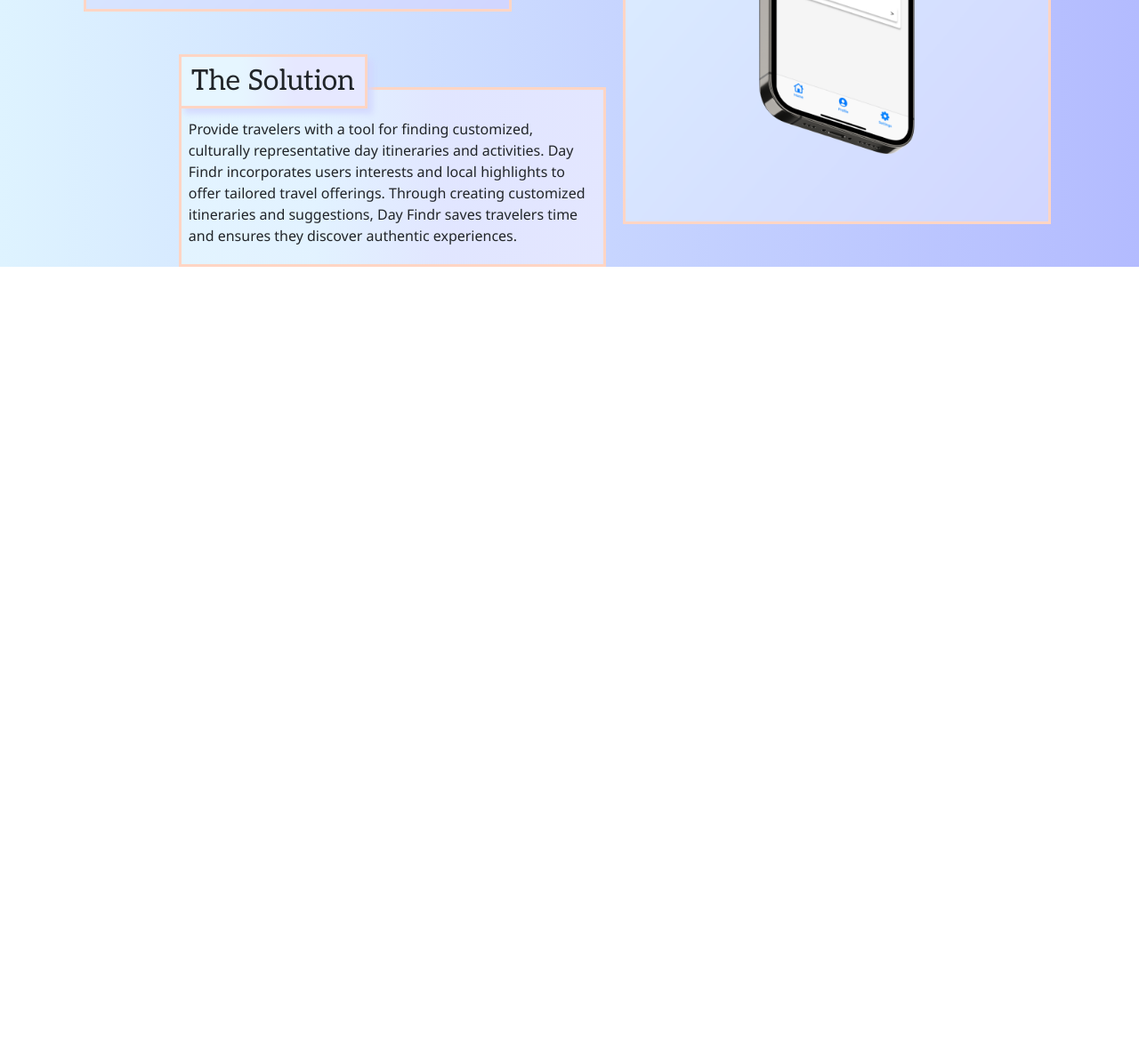
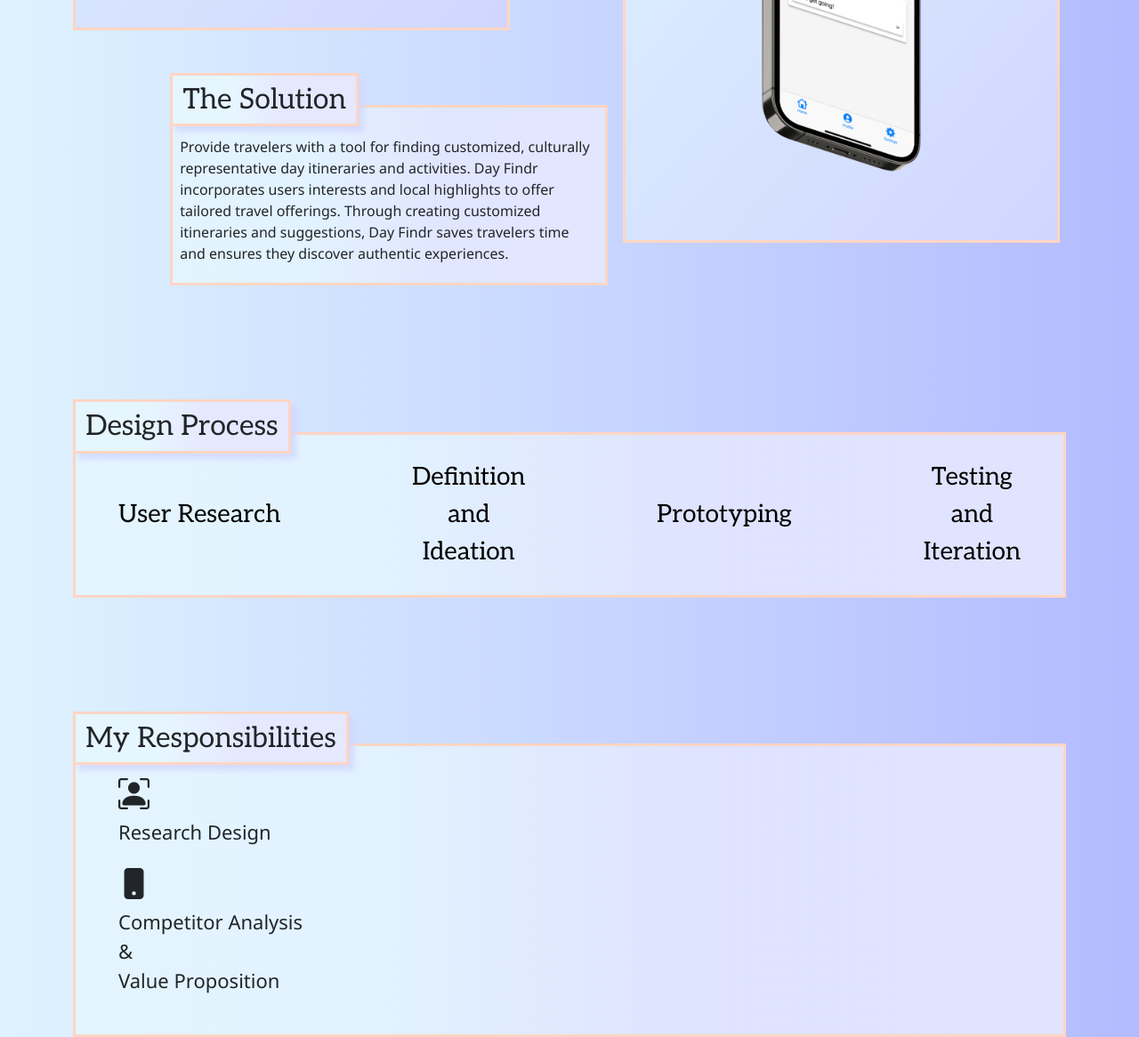
Before and after one commit to jordanmodic/uofo-hw-20, a plain HTML site: page index.html in a window 1280 px wide. Shown: the part 1356-2522 px from the top of the page at 89% size. Before the commit the page ends 1656 px from the top, so only its background shows below. Drawn offline with nearby package versions, Linux system fonts and the light colour scheme.

Commit message:
Added More Cards and Sections

```diff
--- a/css/style.css
+++ b/css/style.css
@@ -160,6 +160,7 @@ img {
     z-index: -1;
 }
 .problem {
+    display: inline-block;
     width: 90%;
     margin-right: 20%;
 }
@@ -198,3 +199,48 @@ img {
     margin-top: 3em;
     margin-left: 3em;
 }
+.design-process {
+    margin-top: 10%;
+    margin-bottom: 10%;
+}
+.design-sections {
+    display: flex;
+    justify-content: space-between;
+    align-items: center;
+}
+a, .page-nav {
+    color: black;
+    font-size: 28px;
+    text-align: center;
+}
+.title {
+    border: solid #FFD5C4;
+    border-width: 3px;
+    text-align: center;
+    background: linear-gradient(270deg, #E6E8FF 2.08%, #E6E8FF 38.02%, #E6F6FF 68.23%, #E6F6FF 95.31%);
+    display: inline-block;
+    position: relative;
+    padding-left: .7em;
+    padding-right: .7em;
+    padding-top: .5em;
+    padding-bottom: .5em;
+    z-index: 1;
+    box-shadow: 6px 6px 6px rgba(209, 214, 255, 0.8);
+}
+.card-center {
+    border: solid #FFD5C4;
+    border-width: 3px;
+    background: linear-gradient(270deg, rgba(230, 232, 255, 0.9) 2.08%, rgba(230, 232, 255, 0.8) 38.02%, rgba(230, 246, 255, 0.8) 68.23%, rgba(230, 246, 255, 0.8) 95.31%);
+    padding-left: 3em;
+    padding-right: 3em;
+    padding-top: 1.7em;
+    padding-bottom: 1.7em;
+    margin-top: -1.5em;
+}
+.res-label {
+    text-transform: bold;
+    font-size: 22px;
+}
+i {
+    font-size: 35px;
+}
--- a/index.html
+++ b/index.html
@@ -13,6 +13,8 @@
 
 <!--Bootstrap-->
 <link href="https://cdn.jsdelivr.net/npm/bootstrap@5.3.0-alpha3/dist/css/bootstrap.min.css" rel="stylesheet" integrity="sha384-KK94CHFLLe+nY2dmCWGMq91rCGa5gtU4mk92HdvYe+M/SXH301p5ILy+dN9+nJOZ" crossorigin="anonymous">
+<!--Bootstrap Icons-->
+<link rel="stylesheet" href="https://cdn.jsdelivr.net/npm/bootstrap-icons@1.3.0/font/bootstrap-icons.css">
 
 <!--Style Sheet-->
 <link href="css/style.css" rel="stylesheet">
@@ -60,6 +62,7 @@
           </div>
         </div>
       </div>
+    </div>
       <div class="container problem-solution">
         <div class="row">
           <div class="col-6">
@@ -95,6 +98,41 @@
             </div>
           </div>
         </div>
+      </div>
+        <div class="container design-process">
+          <div class="row">
+            <div class="col-12">
+              <div class="title design-process-title">
+                <h2>Design Process</h2>
+              </div>
+              <div class="card-center design-sections">
+                <a class="page-nav" href="#">User Research</a>
+                <a class="page-nav" href="#">Definition <br> and <br> Ideation</a>
+                <a class="page-nav" href="#">Prototyping</a>
+                <a class="page-nav" href="#">Testing <br> and <br> Iteration</a>
+              </div>
+            </div>
+          </div>
+        </div>
+        <div class="container my-responsibilities">
+          <div class="row">
+            <div class="col-12">
+              <div class="title my-responsibilities-title">
+                <h2>My Responsibilities</h2>
+              </div>
+              <div class="card-center responsibilities-des">
+                <div class="res-des-icon">
+                  <i class="bi bi-person-bounding-box"></i>
+                  <p class="res-label">Research Design</p>
+                </div>
+                <div class="res-des-icon">
+                  <i class="bi bi-phone-fill"></i>
+                  <p class="res-label">Competitor Analysis <br> & <br> Value Proposition</p>
+                </div>
+              </div>
+            </div>
+          </div>
+        </div>
 
 
 <script src="https://cdn.jsdelivr.net/npm/bootstrap@5.3.0-alpha3/dist/js/bootstrap.bundle.min.js" integrity="sha384-ENjdO4Dr2bkBIFxQpeoTz1HIcje39Wm4jDKdf19U8gI4ddQ3GYNS7NTKfAdVQSZe" crossorigin="anonymous"></script>
```
